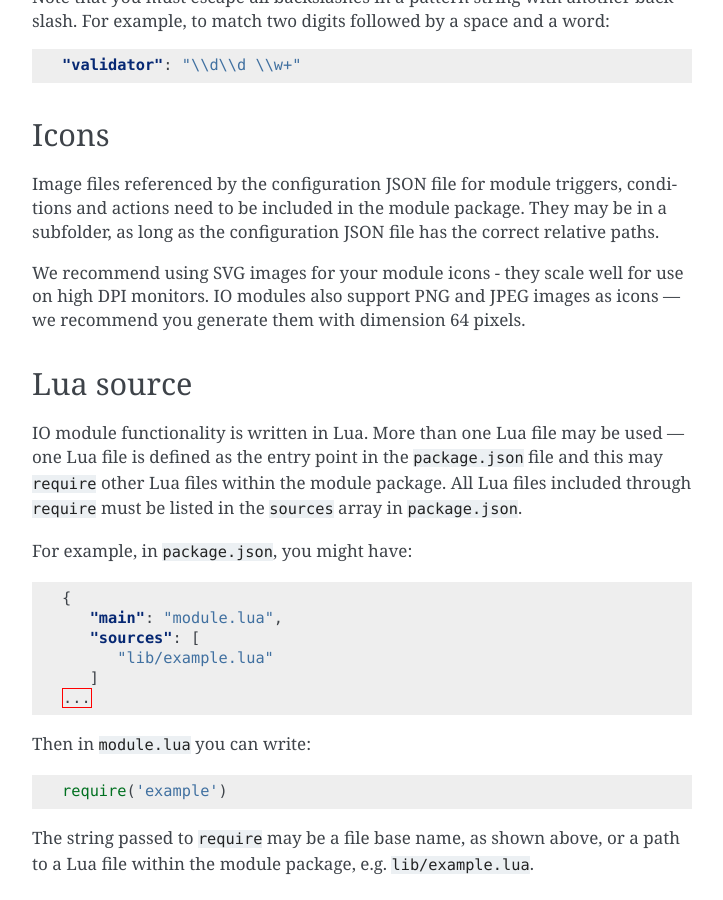
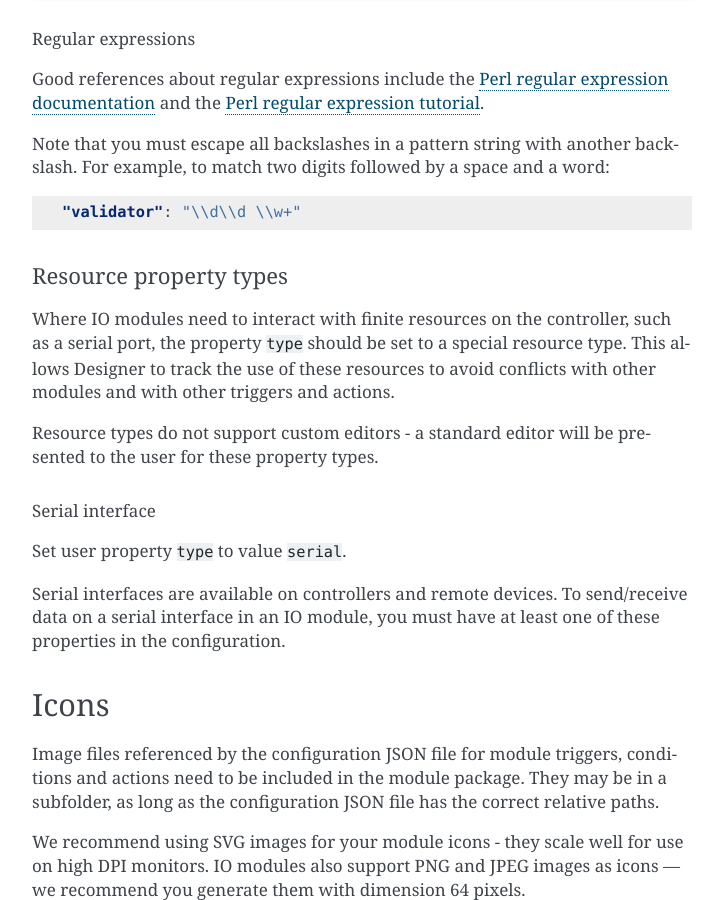
Before and after one commit to carallon/io-module-developer-guide, a Sphinx documentation site: the page built from source/guide/module-anatomy.rst, in a window 1280 px wide and 900 px high, scrolled down 8430 px. Shown: the whole window, without its empty margins (388-1111 px from the left). Built offline with Sphinx 7.4.7, drawn with Linux system fonts in a browser that asks for light colours; some of the changed text lies outside the part shown.

Commit message:
Resource types in user properties

```diff
--- a/source/guide/module-anatomy.rst
+++ b/source/guide/module-anatomy.rst
@@ -299,11 +299,11 @@ The ``properties`` array in the configuration JSON object and the trigger/condit
    * - ``type``
      - string
      - Yes
-     - Value type of the property. Supported types are: ``int``, ``string``, ``double``, ``bool`` & ``ipAddress``.
+     - Value type of the property. Supported basic types are: ``int``, ``string``, ``double``, ``bool`` & ``ipAddress``. Supported resource types are: ``digitalInput``, ``digitalOutput``, ``analogInput`` & ``serial`` (see :ref:`resource-property-types`).
    * - ``editor``
      - object
-     - Yes
-     - An editor object for the given ``type`` (see :ref:`user-property-editor`).
+     - No
+     - An editor object for the given ``type`` (see :ref:`user-property-editor`). Must not be specified for resource types.
    * - ``variablesEnabled``
      - bool
      - No
@@ -517,6 +517,22 @@ Note that you must escape all backslashes in a pattern string with another backs
 
    "validator": "\\d\\d \\w+"
 
+.. _resource-property-types:
+
+Resource property types
+-----------------------
+
+Where IO modules need to interact with finite resources on the controller, such as a serial port, the property ``type`` should be set to a special resource type. This allows Designer to track the use of these resources to avoid conflicts with other modules and with other triggers and actions.
+
+Resource types do not support custom editors - a standard editor will be presented to the user for these property types.
+
+Serial interface
+^^^^^^^^^^^^^^^^
+
+Set user property ``type`` to value ``serial``.
+
+Serial interfaces are available on controllers and remote devices. To send/receive data on a serial interface in an IO module, you must have at least one of these properties in the configuration.
+
 Icons
 *****
 
```
